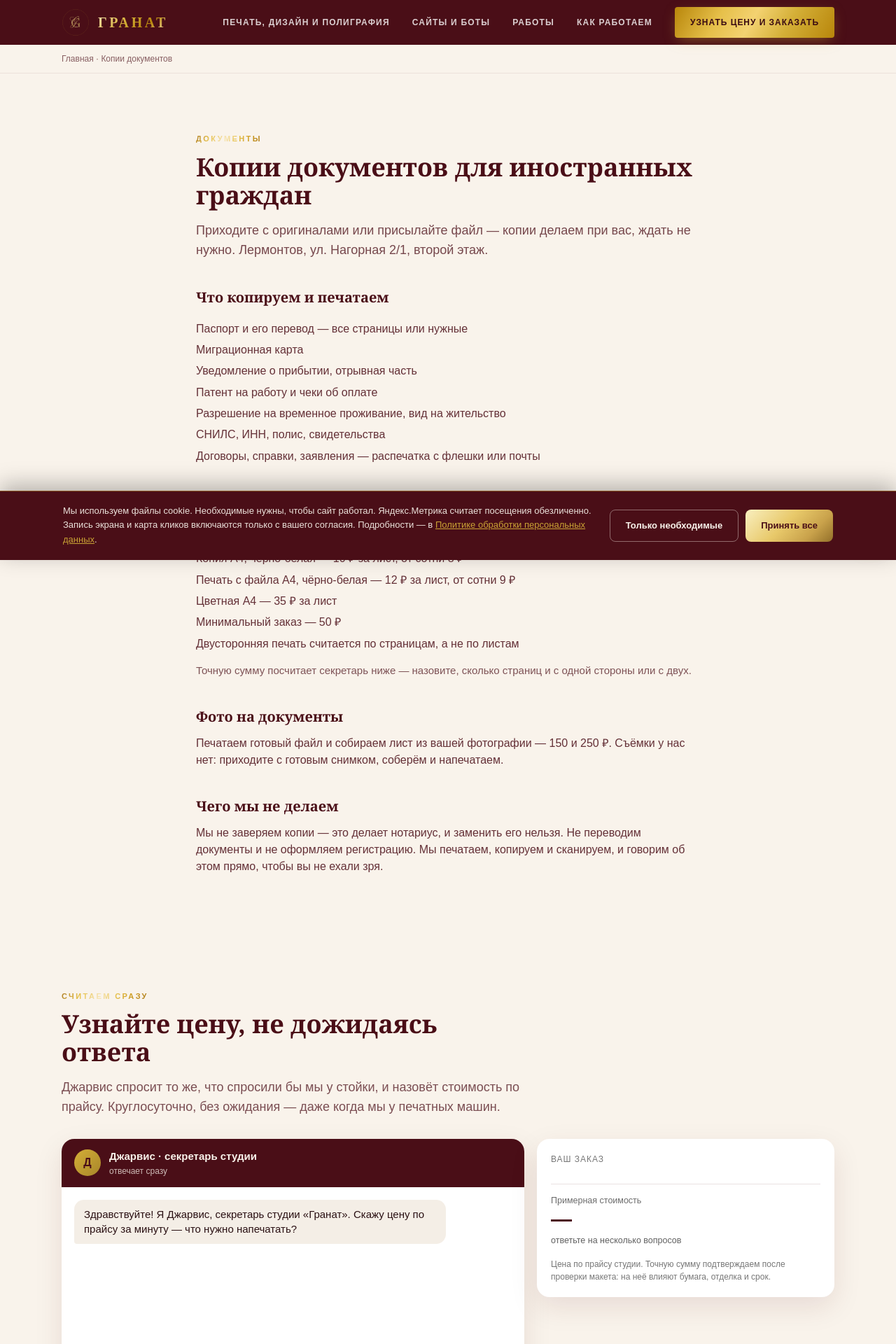
After one commit to gulnaragold999m-tech/granat-kmv, a Flask app: page /dokumenty in a window 1280 px wide. The commit adds this page. Shown: the top 1920 px of the page at 70% size. Run offline with Flask 3, Linux system fonts and the light colour scheme.

Commit message:
Initial commit

```diff
--- a/app.py
+++ b/app.py
@@ -498,6 +498,14 @@ def index():
 @app.route("/pechat")
 def pechat():
     return render_template("pechat.html")
+
+
+# Отдельная страница под запросы вроде «сделать копию миграционной
+# карты» и «копия патента Лермонтов». Общая страница печати по таким
+# словам не находится: их там просто нет. Цена та же, что у копирования.
+@app.route("/dokumenty")
+def dokumenty():
+    return render_template("dokumenty.html")
 
 
 @app.route("/cifra")
--- /dev/null
+++ b/templates/dokumenty.html
@@ -0,0 +1,74 @@
+{% extends "base.html" %}
+{% block title %}Копии документов для иностранных граждан — Лермонтов · Гранат{% endblock %}
+{% block description %}Ксерокопия и распечатка миграционных документов в Лермонтове: паспорт, миграционная карта, уведомление о прибытии, патент, РВП, вид на жительство. От 8 ₽ за лист, печатаем при вас. Фото на документы. Нагорная 2/1, работаем на весь КМВ.{% endblock %}
+{% block path %}/dokumenty{% endblock %}
+{% set crumb = "Копии документов" %}
+{% block content %}
+
+    <!-- ЗАЧЕМ ОТДЕЛЬНАЯ СТРАНИЦА. Владелица 19.08.2026: «надо, чтобы
+         в поиске при запросе выскакивала наша фирма». Человек ищет не
+         «типографию», а «где сделать копию миграционной карты» — и общая
+         страница печати по такому запросу не показывается: на ней этих
+         слов нет вовсе.
+
+         Цена та же, что у обычного копирования, — это оно и есть.
+         Отдельная страница нужна не ради другой цены, а ради других слов:
+         тех, которыми человек ищет. -->
+    <section class="py-20" style="background:#F9F3EB;">
+      <div class="max-w-3xl mx-auto px-6 reveal">
+        <p class="kicker mb-3" style="color:#4A0E17;">Документы</p>
+        <h1 class="text-3xl md:text-4xl font-bold" style="color:#4A0E17;">
+          Копии документов для иностранных граждан
+        </h1>
+        <p class="text-lg mt-4" style="color:rgba(74,14,23,.75);">
+          Приходите с оригиналами или присылайте файл — копии делаем при вас,
+          ждать не нужно. Лермонтов, ул. Нагорная 2/1, второй этаж.
+        </p>
+
+        <h2 class="text-xl font-bold mt-10" style="color:#4A0E17;">Что копируем и печатаем</h2>
+        <ul class="mt-4" style="color:rgba(74,14,23,.85); line-height:1.9;">
+          <li>Паспорт и его перевод — все страницы или нужные</li>
+          <li>Миграционная карта</li>
+          <li>Уведомление о прибытии, отрывная часть</li>
+          <li>Патент на работу и чеки об оплате</li>
+          <li>Разрешение на временное проживание, вид на жительство</li>
+          <li>СНИЛС, ИНН, полис, свидетельства</li>
+          <li>Договоры, справки, заявления — распечатка с флешки или почты</li>
+        </ul>
+
+        <h2 class="text-xl font-bold mt-10" style="color:#4A0E17;">Сколько стоит</h2>
+        <p class="mt-3" style="color:rgba(74,14,23,.85);">
+          Считаем по листам, как обычную ксерокопию: чем больше листов,
+          тем дешевле каждый.
+        </p>
+        <ul class="mt-3" style="color:rgba(74,14,23,.85); line-height:1.9;">
+          <li>Копия А4, чёрно-белая — 10 ₽ за лист, от сотни 8 ₽</li>
+          <li>Печать с файла А4, чёрно-белая — 12 ₽ за лист, от сотни 9 ₽</li>
+          <li>Цветная А4 — 35 ₽ за лист</li>
+          <li>Минимальный заказ — 50 ₽</li>
+          <li>Двусторонняя печать считается по страницам, а не по листам</li>
+        </ul>
+        <p class="mt-3" style="color:rgba(74,14,23,.7); font-size:15px;">
+          Точную сумму посчитает секретарь ниже — назовите, сколько страниц
+          и с одной стороны или с двух.
+        </p>
+
+        <h2 class="text-xl font-bold mt-10" style="color:#4A0E17;">Фото на документы</h2>
+        <p class="mt-3" style="color:rgba(74,14,23,.85);">
+          Печатаем готовый файл и собираем лист из вашей фотографии — 150 и
+          250 ₽. Съёмки у нас нет: приходите с готовым снимком, соберём
+          и напечатаем.
+        </p>
+
+        <h2 class="text-xl font-bold mt-10" style="color:#4A0E17;">Чего мы не делаем</h2>
+        <p class="mt-3" style="color:rgba(74,14,23,.85);">
+          Мы не заверяем копии — это делает нотариус, и заменить его нельзя.
+          Не переводим документы и не оформляем регистрацию. Мы печатаем,
+          копируем и сканируем, и говорим об этом прямо, чтобы вы не ехали
+          зря.
+        </p>
+      </div>
+    </section>
+
+{% include "partials/sekretar.html" %}
+{% endblock %}
--- a/templates/partials/_js-sekretar-ceny.html
+++ b/templates/partials/_js-sekretar-ceny.html
@@ -348,6 +348,16 @@
     "контурная и фигурная резка наклеек — нужен режущий плоттер, у нас печатающий"
   ],
   "akcii": [],
+  "skidkaPensioneram": {
+    "procent": 10,
+    "tekst": "Если вы пенсионер — возьмите с собой пенсионное удостоверение и предъявите при получении, скидка 10%.",
+    "uslovie": "по пенсионному удостоверению, скидка на месте",
+    "gde": [
+      "otkrytki",
+      "sertifikat"
+    ],
+    "aktivna": true
+  },
   "oplata": {
     "procent": 30,
     "procentBolshoj": 50,
--- a/templates/partials/_js-sekretar.html
+++ b/templates/partials/_js-sekretar.html
@@ -961,6 +961,18 @@
                          'а если их много — одним архивом ZIP.');
         }
 
+        /* Скидка пенсионерам — СЛОВАМИ, а не вычетом. Подтверждает её
+           удостоверение на месте, поэтому калькулятор её не считает:
+           автоматическую скидку поставит себе каждый, кто дошёл до цены.
+           Но и молчать нельзя — скидка, о которой не сказали, не
+           существует. Заведена 19.08.2026, повод живой: «мать хочет
+           дочери открытку написать». */
+        var sk = C.skidkaPensioneram;
+        if (sk && sk.gde && sk.gde.indexOf(kodScenariya()) !== -1) {
+          r.zametki.push((sk.tekst || ('Пенсионерам — минус ' + sk.procent + '%')) +
+            ' В расчёте выше она не учтена.');
+        }
+
         var baza = r.summa;
 
         // Срочность множит ВЕСЬ заказ, включая биговку и другую работу
--- a/templates/partials/pechat.html
+++ b/templates/partials/pechat.html
@@ -39,6 +39,9 @@
           <article class="product-card reveal border rounded-2xl p-7" style="border-color:rgba(74,14,23,.12);">
             <h3 class="text-xl font-bold mb-2" style="color:#4A0E17;">Ксерокопия, печать документов, ламинирование</h3>
             <p class="opacity-70 text-sm leading-relaxed">Копии и распечатка документов, ламинирование, фотопечать — быстро и аккуратно, в офисе на Нагорной, 2/1.</p>
+            <!-- Ссылка на отдельную страницу: человек ищет не «ксерокопию»,
+                 а «копию миграционной карты», и попадать должен сразу туда. -->
+            <p class="text-sm mt-3"><a href="/dokumenty" class="underline" style="color:#4A0E17;">Копии документов для иностранных граждан →</a></p>
           </article>
           <article class="product-card reveal border rounded-2xl p-7" style="border-color:rgba(74,14,23,.12);">
             <h3 class="text-xl font-bold mb-2" style="color:#4A0E17;">Фото на документы</h3>
```
